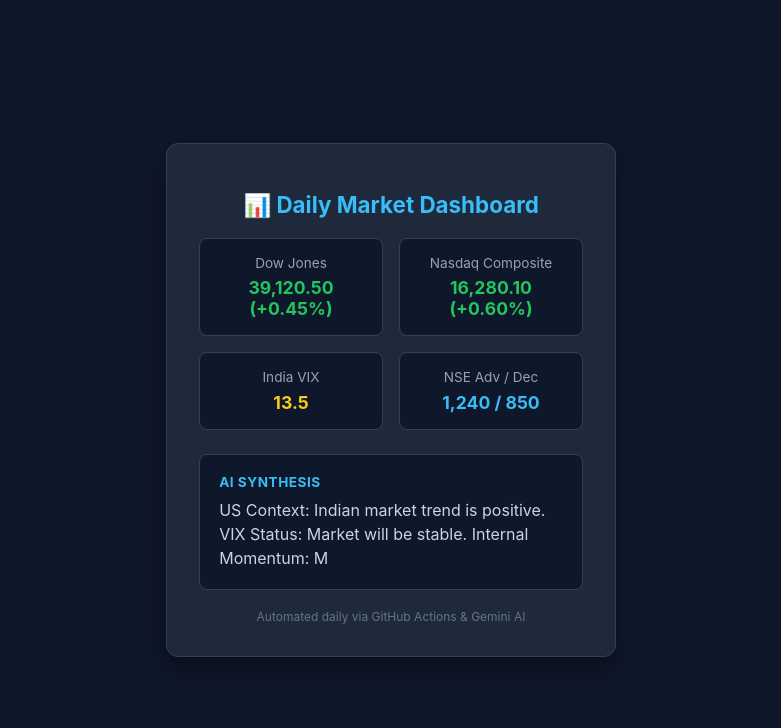
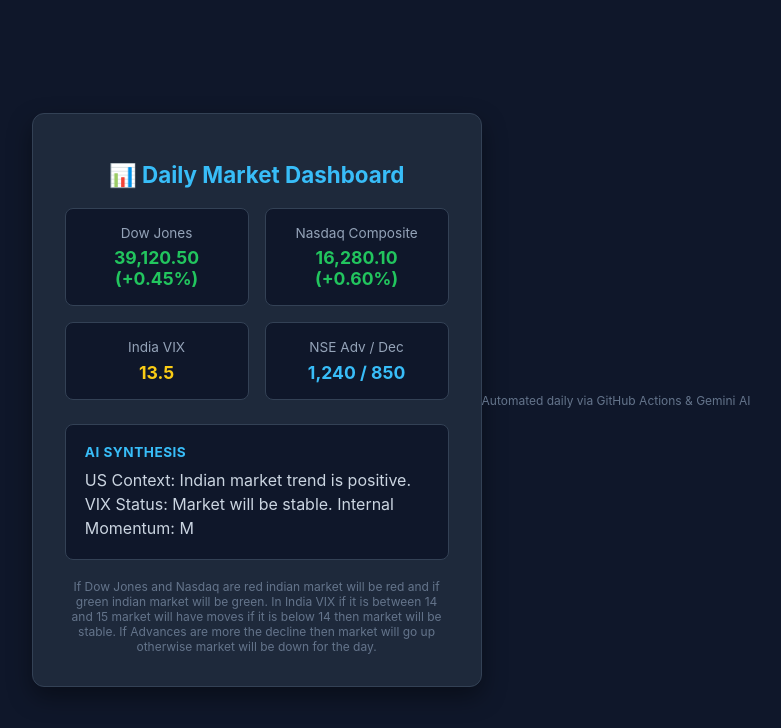
Before and after one commit to sagarbadsul/market, a plain HTML site: page index.html in a window 1280 px wide. Shown: the whole page, without its empty margins (249-1030 px from the left). Drawn offline with Linux system fonts and the light colour scheme.

Commit message:
Update index.html

```diff
--- a/index.html
+++ b/index.html
@@ -44,6 +44,14 @@
         <div class="ai-box">
             <div class="ai-title">AI Synthesis</div>
             <p class="ai-text">US Context: Indian market trend is positive. VIX Status: Market will be stable. Internal Momentum: M</p>
+
+        </div>
+
+        <div class="footer">If Dow Jones and Nasdaq are red indian market will be red and if green indian market will be green.
+In India VIX if it is between 14 and 15 market will have moves if it is below 14 then market will be stable.
+If Advances are more the decline then market will go up otherwise market will be down for the day.</div>
+    </div>
+
         </div>
 
         <div class="footer">Automated daily via GitHub Actions & Gemini AI</div>
```
